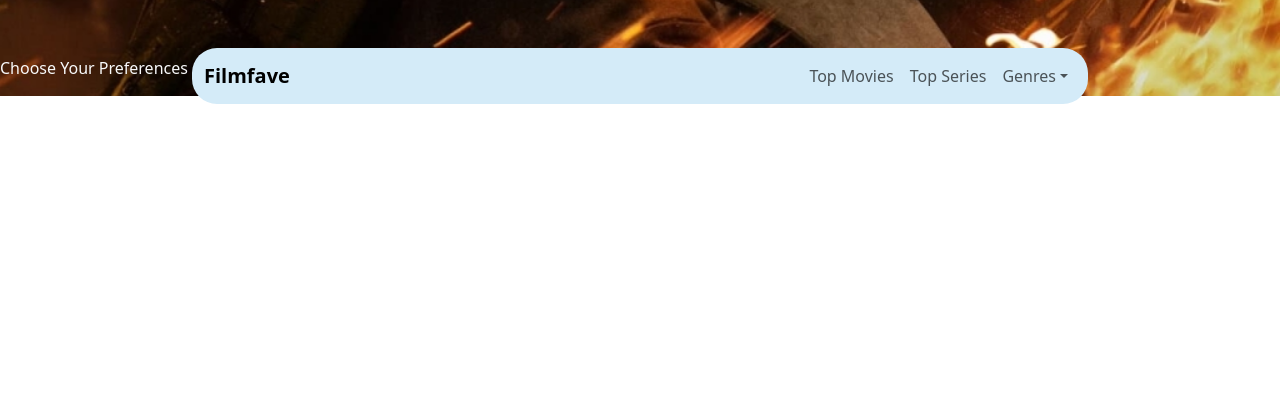
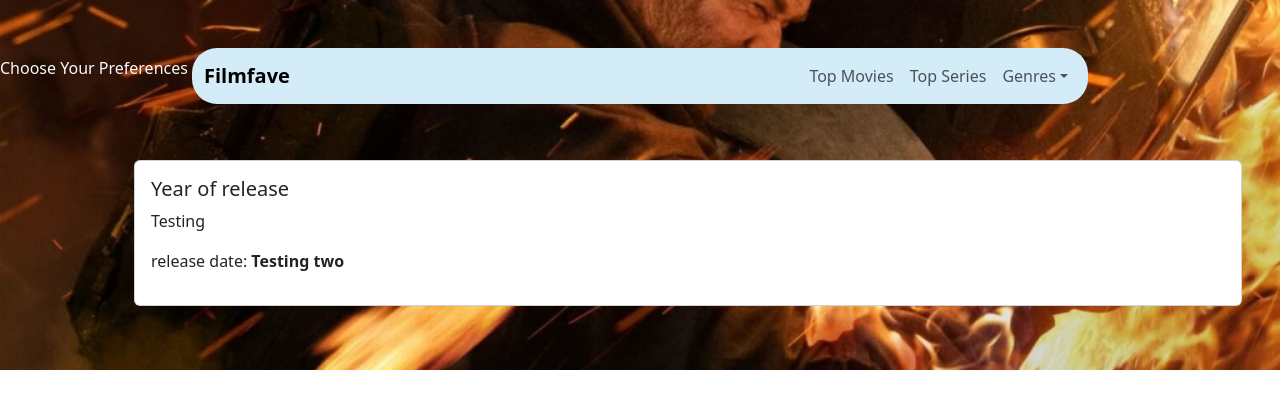
Before and after one commit to samueldobi/filmfave, a React (Create React App) app in the folder client/: page /moviefilter in a window 1280 px wide. Shown: the top 408 px of the page. Built offline with nearby package versions, Linux system fonts and the light colour scheme.

Commit message:
installed react datepicker

```diff
--- a/client/package.json
+++ b/client/package.json
@@ -11,6 +11,7 @@
     "bootstrap": "^5.3.3",
     "react": "^18.3.1",
     "react-bootstrap": "^2.10.6",
+    "react-datepicker": "^7.5.0",
     "react-dom": "^18.3.1",
     "react-router-dom": "^7.0.2",
     "react-scripts": "5.0.1",
--- a/client/src/components/MovieFilter.js
+++ b/client/src/components/MovieFilter.js
@@ -1,4 +1,8 @@
 import React from 'react';
+import {Container,Row, Col, Card} from 'react-bootstrap';
+import DatePicker from 'react-datepicker';
+import { Form, InputGroup } from 'react-bootstrap';
+import 'react-datepicker/dist/react-datepicker.css';
 
 const MovieFilter = () => {
   return (
@@ -6,6 +10,24 @@ const MovieFilter = () => {
      <p className="text-light  text-capitalize">
         Choose your preferences and let us do the rest
      </p>
+     <Container>
+        <Row>
+            <Col xs={12} md={12} lg={12} className="m-5 p-3">
+            <Card className=''>
+                    {/* <Card.Img variant="top" src={getPosterUrl(backdrop_path)} className='rounded ' /> */}
+                    <Card.Body>
+                        <Card.Title className='text-dark'>Year of release </Card.Title>
+                        <Card.Text className='text-dark'>
+                            Testing
+                        </Card.Text>
+                        <Card.Text className='text-dark'>
+                        <p > release date: <span className='fw-bold'>Testing two</span></p>
+                        </Card.Text>
+                    </Card.Body>
+                </Card>
+            </Col>
+        </Row>
+     </Container>
     </div>
   )
 }
```
Also changed, not shown: 2 other files (tests, documents, lock files or other folders).
